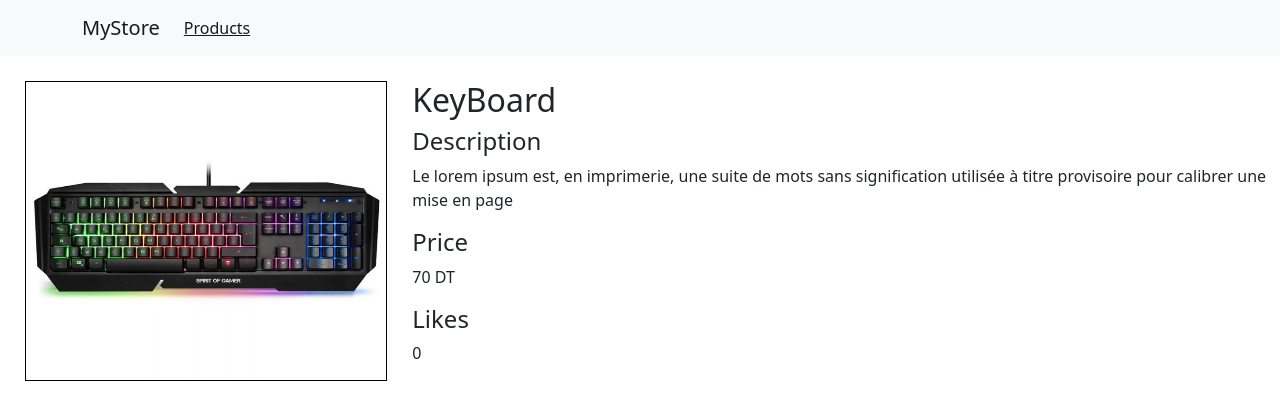
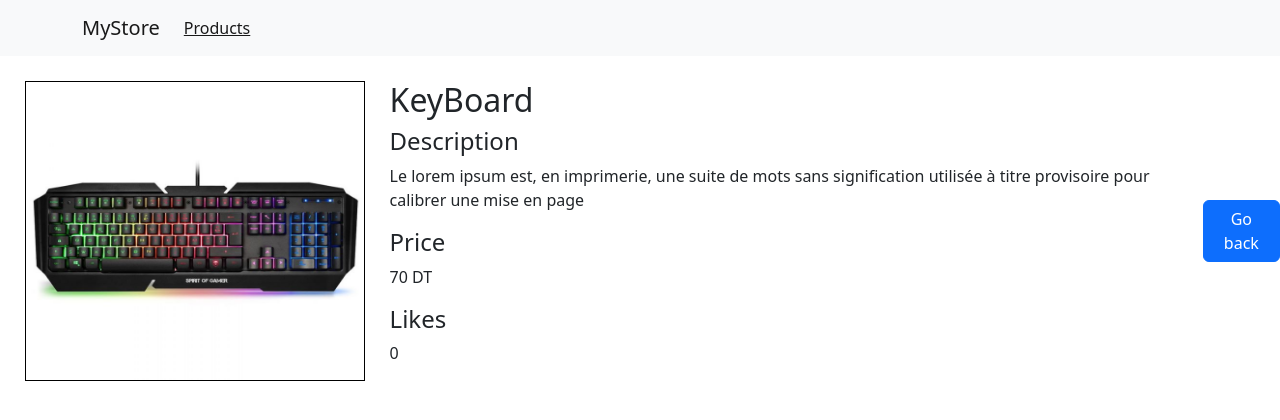
Before and after one commit to SkanderMsalmi/workshop-react, a React (Create React App) app: page /products/KeyBoard in a window 1280 px wide. Shown: the top 420 px of the page. Built offline with nearby package versions, Linux system fonts and the light colour scheme.

Commit message:
add buton go back

```diff
--- a/src/Components/ProductDetail.js
+++ b/src/Components/ProductDetail.js
@@ -1,10 +1,11 @@
 import { Card  } from "react-bootstrap";
-import { useParams } from "react-router-dom";
+import { useParams,useNavigate } from "react-router-dom";
 import styles from './ProductDetail.module.css';
+
 // import data from '../products.json';
 import ProductsList from '../products.json';
-
 const ProductDetail  = ()=>{
+    const navigate = useNavigate();
 
     // const [seaarchParams,setSearchParams] = useSearchParams({name:""});
     const {name}=useParams();
@@ -24,6 +25,7 @@
         <h4>Likes</h4>
         <p>{product.like}</p>
        </div>
+       <button className="btn btn-primary" onClick={()=>navigate("/products")}>Go back</button>
        </div>
 
         </>
```
